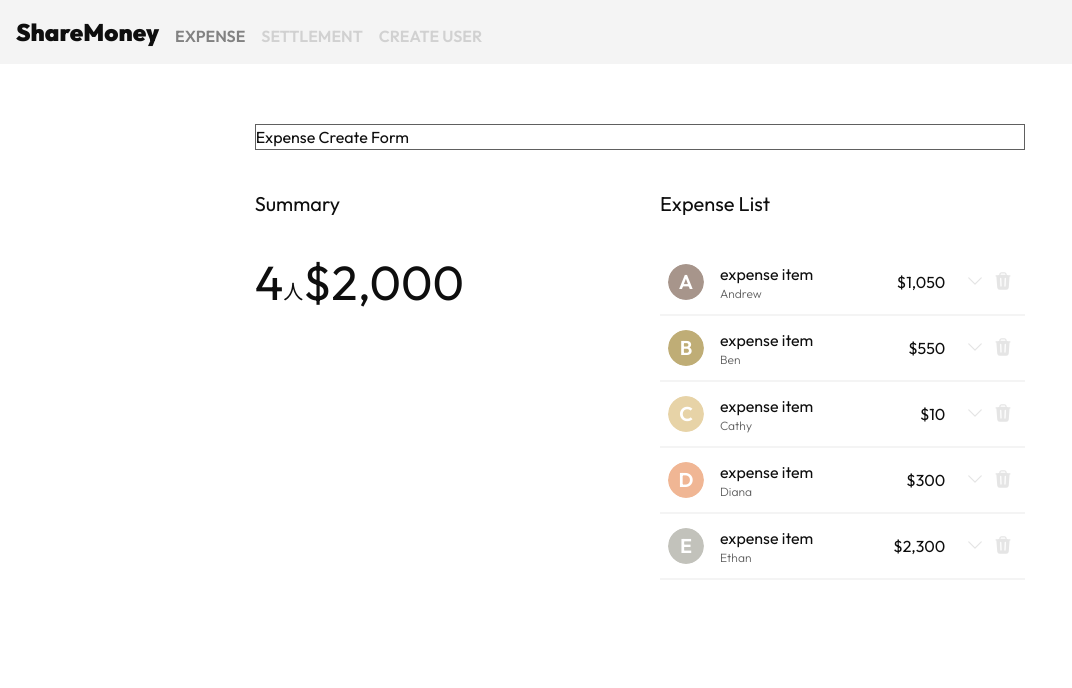
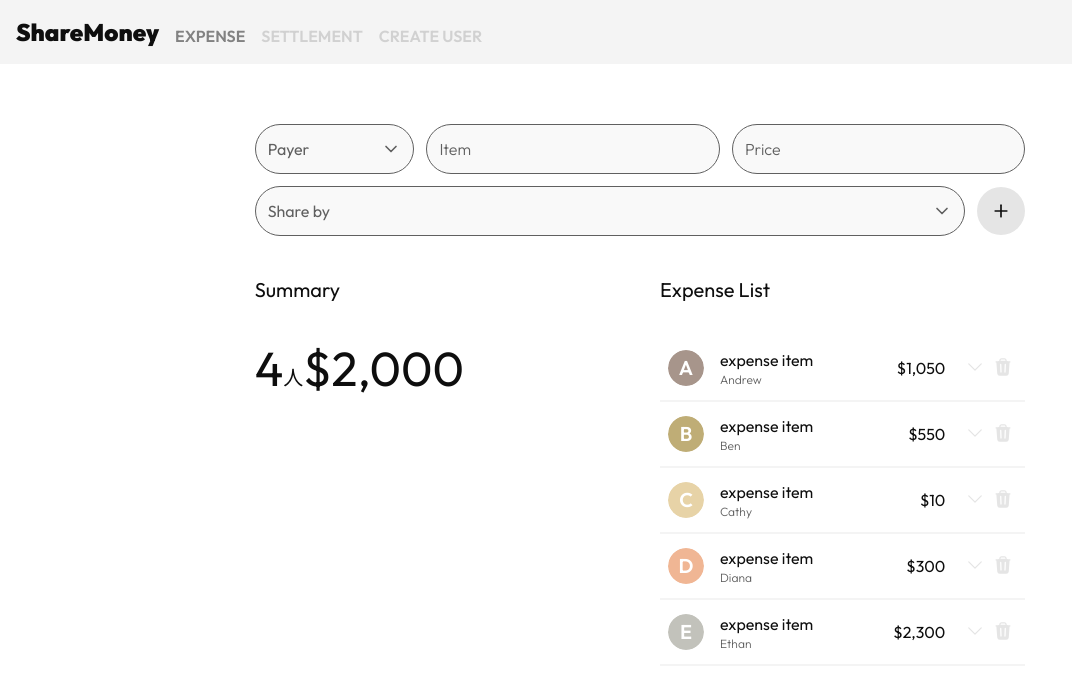
Before and after one commit to a03993/share-money-app, a React (Vite) app: page / in a window 1280 px wide. Shown: the top 688 px of the page, without its empty margins (0-1072 px from the left). Built offline with nearby package versions, Linux system fonts and the light colour scheme.

Commit message:
feat: add CreateExpenseForm component and integrate Radix UI Select

```diff
--- a/package.json
+++ b/package.json
@@ -13,6 +13,7 @@
     "@heroicons/react": "^2.2.0",
     "@radix-ui/react-avatar": "^1.1.3",
     "@radix-ui/react-dialog": "^1.1.6",
+    "@radix-ui/react-select": "^2.1.6",
     "@radix-ui/react-slot": "^1.1.2",
     "@radix-ui/react-tabs": "^1.1.3",
     "@radix-ui/react-toggle": "^1.1.2",
--- /dev/null
+++ b/src/components/Expense/CreateExpenseForm.tsx
@@ -0,0 +1,47 @@
+import { Button } from "@/components/ui/button";
+import { Input } from "@/components/ui/input";
+import {
+  Select,
+  SelectContent,
+  SelectItem,
+  SelectTrigger,
+  SelectValue,
+} from "@/components/ui/select";
+
+import { Plus } from "lucide-react";
+
+export function CreateExpenseForm() {
+  return (
+    <div className="space-y-3">
+      <div className="flex flex-col md:flex-row gap-3">
+        <Select>
+          <SelectTrigger className="flex-1">
+            <SelectValue placeholder="Payer" />
+          </SelectTrigger>
+          <SelectContent>
+            <SelectItem value="1">1</SelectItem>
+            <SelectItem value="2">2</SelectItem>
+            <SelectItem value="3">3</SelectItem>
+          </SelectContent>
+        </Select>
+        <Input placeholder="Item" className="flex-2" />
+        <Input placeholder="Price" className="flex-2" />
+      </div>
+      <div className="flex items-center gap-3">
+        <Select>
+          <SelectTrigger className="flex-1">
+            <SelectValue placeholder="Share by" />
+          </SelectTrigger>
+          <SelectContent>
+            <SelectItem value="1">1</SelectItem>
+            <SelectItem value="2">2</SelectItem>
+            <SelectItem value="3">3</SelectItem>
+          </SelectContent>
+        </Select>
+        <Button size="circle">
+          <Plus className="size-5 text-gray-base bg-gray-light" />
+        </Button>
+      </div>
+    </div>
+  );
+}
--- a/src/components/Expense/index.tsx
+++ b/src/components/Expense/index.tsx
@@ -1,11 +1,12 @@
+import { CreateExpenseForm } from "./CreateExpenseForm";
 import { ExpenseTable } from "./ExpenseTable";
 import { Summary } from "../Summary";
 
 export function Expense() {
   return (
     <main className="grid md:grid-cols-2 gap-10">
-      <section className="border border-gray-dark md:col-span-2">
-        Expense Create Form
+      <section className="md:col-span-2">
+        <CreateExpenseForm />
       </section>
       <section>
         <Summary />
--- a/src/components/ui/input.tsx
+++ b/src/components/ui/input.tsx
@@ -8,7 +8,7 @@ function Input({ className, type, ...props }: React.ComponentProps<"input">) {
       type={type}
       data-slot="input"
       className={cn(
-        "placeholder:text-gray-dark flex w-full min-w-0 rounded-full border bg-white p-3 text-base outline-none",
+        "placeholder:text-gray-dark text-base font-light flex w-full min-w-0 p-3 rounded-full border border-gray-dark bg-gray-lightest outline-none",
         // "aria-invalid:ring-destructive/20 dark:aria-invalid:ring-destructive/40 aria-invalid:border-destructive",
         // "file:text-foreground placeholder:text-muted-foreground selection:bg-primary selection:text-primary-foreground dark:bg-input/30 border-input flex h-9 w-full min-w-0 rounded-md border bg-transparent px-3 py-1 text-base shadow-xs transition-[color,box-shadow] outline-none file:inline-flex file:h-7 file:border-0 file:bg-transparent file:text-sm file:font-medium disabled:pointer-events-none disabled:cursor-not-allowed disabled:opacity-50 md:text-sm",
         // "focus-visible:border-ring focus-visible:ring-ring/50 focus-visible:ring-[3px]",
--- /dev/null
+++ b/src/components/ui/select.tsx
@@ -0,0 +1,184 @@
+import * as React from "react";
+import * as SelectPrimitive from "@radix-ui/react-select";
+import { CheckIcon, ChevronDownIcon, ChevronUpIcon } from "lucide-react";
+
+import { cn } from "@/lib/utils";
+
+function Select({
+  ...props
+}: React.ComponentProps<typeof SelectPrimitive.Root>) {
+  return <SelectPrimitive.Root data-slot="select" {...props} />;
+}
+
+function SelectGroup({
+  ...props
+}: React.ComponentProps<typeof SelectPrimitive.Group>) {
+  return <SelectPrimitive.Group data-slot="select-group" {...props} />;
+}
+
+function SelectValue({
+  ...props
+}: React.ComponentProps<typeof SelectPrimitive.Value>) {
+  return <SelectPrimitive.Value data-slot="select-value" {...props} />;
+}
+
+function SelectTrigger({
+  className,
+  size = "default",
+  children,
+  ...props
+}: React.ComponentProps<typeof SelectPrimitive.Trigger> & {
+  size?: "sm" | "default";
+}) {
+  return (
+    <SelectPrimitive.Trigger
+      data-slot="select-trigger"
+      data-size={size}
+      className={cn(
+        "rounded-full border-1 border-gray-dark bg-gray-lightest flex items-center justify-between p-3",
+        "data-[placeholder]:[&>span]:text-gray-dark data-[placeholder]:[&>span]:bg-gray-lightest",
+        className
+      )}
+      {...props}
+    >
+      {children}
+      <SelectPrimitive.Icon asChild>
+        <ChevronDownIcon className="size-5 stroke-gray-dark bg-gray-lightest" />
+      </SelectPrimitive.Icon>
+    </SelectPrimitive.Trigger>
+  );
+}
+
+function SelectContent({
+  className,
+  children,
+  position = "popper",
+  ...props
+}: React.ComponentProps<typeof SelectPrimitive.Content>) {
+  return (
+    <SelectPrimitive.Portal>
+      <SelectPrimitive.Content
+        data-slot="select-content"
+        className={cn(
+          "bg-popover text-popover-foreground data-[state=open]:animate-in data-[state=closed]:animate-out data-[state=closed]:fade-out-0 data-[state=open]:fade-in-0 data-[state=closed]:zoom-out-95 data-[state=open]:zoom-in-95 data-[side=bottom]:slide-in-from-top-2 data-[side=left]:slide-in-from-right-2 data-[side=right]:slide-in-from-left-2 data-[side=top]:slide-in-from-bottom-2 relative z-50 max-h-(--radix-select-content-available-height) min-w-[8rem] origin-(--radix-select-content-transform-origin) overflow-x-hidden overflow-y-auto rounded-md border shadow-md",
+          position === "popper" &&
+            "data-[side=bottom]:translate-y-1 data-[side=left]:-translate-x-1 data-[side=right]:translate-x-1 data-[side=top]:-translate-y-1",
+          className
+        )}
+        position={position}
+        {...props}
+      >
+        <SelectScrollUpButton />
+        <SelectPrimitive.Viewport
+          className={cn(
+            "p-1",
+            position === "popper" &&
+              "h-[var(--radix-select-trigger-height)] w-full min-w-[var(--radix-select-trigger-width)] scroll-my-1"
+          )}
+        >
+          {children}
+        </SelectPrimitive.Viewport>
+        <SelectScrollDownButton />
+      </SelectPrimitive.Content>
+    </SelectPrimitive.Portal>
+  );
+}
+
+function SelectLabel({
+  className,
+  ...props
+}: React.ComponentProps<typeof SelectPrimitive.Label>) {
+  return (
+    <SelectPrimitive.Label
+      data-slot="select-label"
+      className={cn("text-muted-foreground px-2 py-1.5 text-xs", className)}
+      {...props}
+    />
+  );
+}
+
+function SelectItem({
+  className,
+  children,
+  ...props
+}: React.ComponentProps<typeof SelectPrimitive.Item>) {
+  return (
+    <SelectPrimitive.Item
+      data-slot="select-item"
+      className={cn(
+        "focus:bg-accent focus:text-accent-foreground [&_svg:not([class*='text-'])]:text-muted-foreground relative flex w-full cursor-default items-center gap-2 rounded-sm py-1.5 pr-8 pl-2 text-sm outline-hidden select-none data-[disabled]:pointer-events-none data-[disabled]:opacity-50 [&_svg]:pointer-events-none [&_svg]:shrink-0 [&_svg:not([class*='size-'])]:size-4 *:[span]:last:flex *:[span]:last:items-center *:[span]:last:gap-2",
+        className
+      )}
+      {...props}
+    >
+      <span className="absolute right-2 flex size-3.5 items-center justify-center">
+        <SelectPrimitive.ItemIndicator>
+          <CheckIcon className="size-4" />
+        </SelectPrimitive.ItemIndicator>
+      </span>
+      <SelectPrimitive.ItemText>{children}</SelectPrimitive.ItemText>
+    </SelectPrimitive.Item>
+  );
+}
+
+function SelectSeparator({
+  className,
+  ...props
+}: React.ComponentProps<typeof SelectPrimitive.Separator>) {
+  return (
+    <SelectPrimitive.Separator
+      data-slot="select-separator"
+      className={cn("bg-border pointer-events-none -mx-1 my-1 h-px", className)}
+      {...props}
+    />
+  );
+}
+
+function SelectScrollUpButton({
+  className,
+  ...props
+}: React.ComponentProps<typeof SelectPrimitive.ScrollUpButton>) {
+  return (
+    <SelectPrimitive.ScrollUpButton
+      data-slot="select-scroll-up-button"
+      className={cn(
+        "flex cursor-default items-center justify-center py-1",
+        className
+      )}
+      {...props}
+    >
+      <ChevronUpIcon className="size-4" />
+    </SelectPrimitive.ScrollUpButton>
+  );
+}
+
+function SelectScrollDownButton({
+  className,
+  ...props
+}: React.ComponentProps<typeof SelectPrimitive.ScrollDownButton>) {
+  return (
+    <SelectPrimitive.ScrollDownButton
+      data-slot="select-scroll-down-button"
+      className={cn(
+        "flex cursor-default items-center justify-center py-1",
+        className
+      )}
+      {...props}
+    >
+      <ChevronDownIcon className="size-4" />
+    </SelectPrimitive.ScrollDownButton>
+  );
+}
+
+export {
+  Select,
+  SelectContent,
+  SelectGroup,
+  SelectItem,
+  SelectLabel,
+  SelectScrollDownButton,
+  SelectScrollUpButton,
+  SelectSeparator,
+  SelectTrigger,
+  SelectValue,
+};
```
Also changed, not shown: 1 other file (tests, documents, lock files or other folders).
